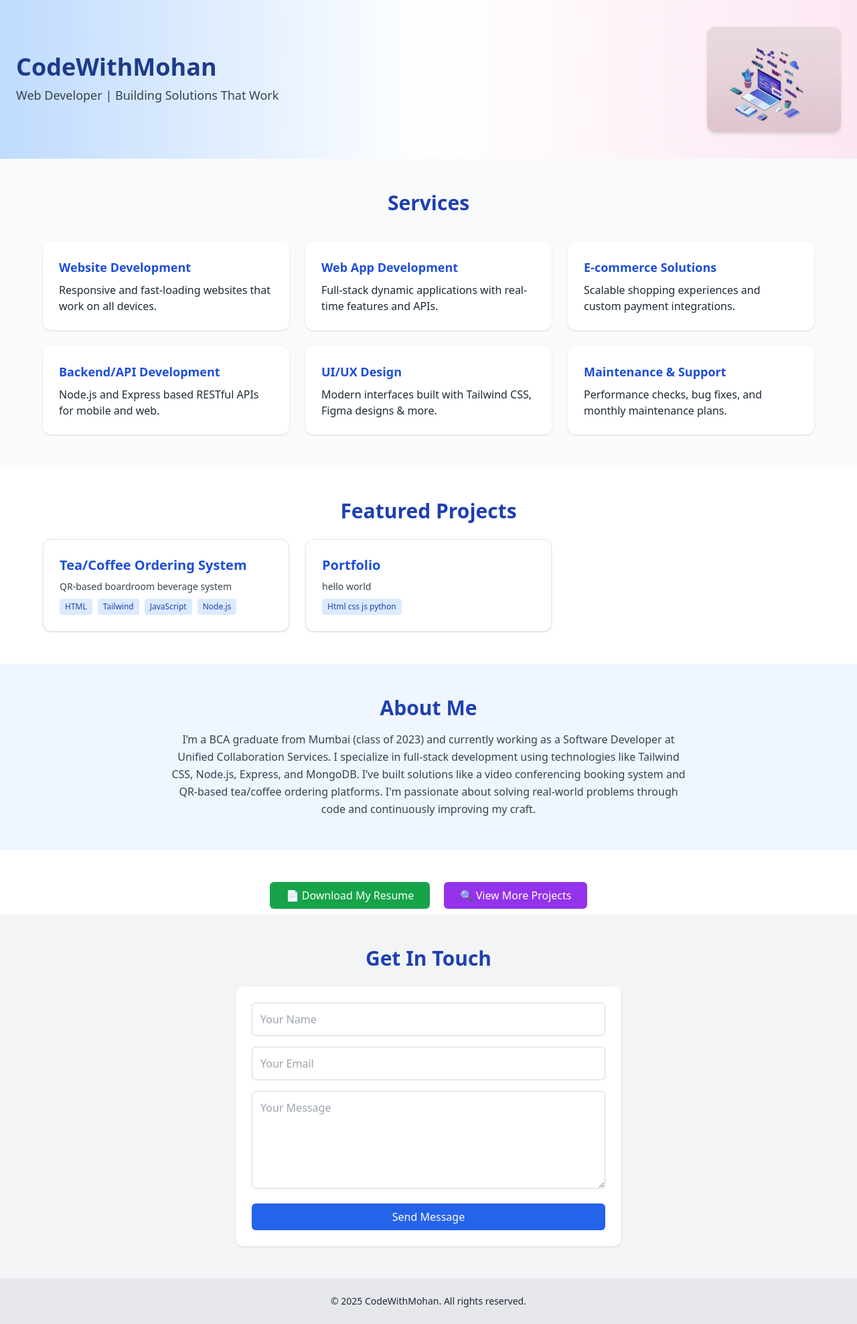
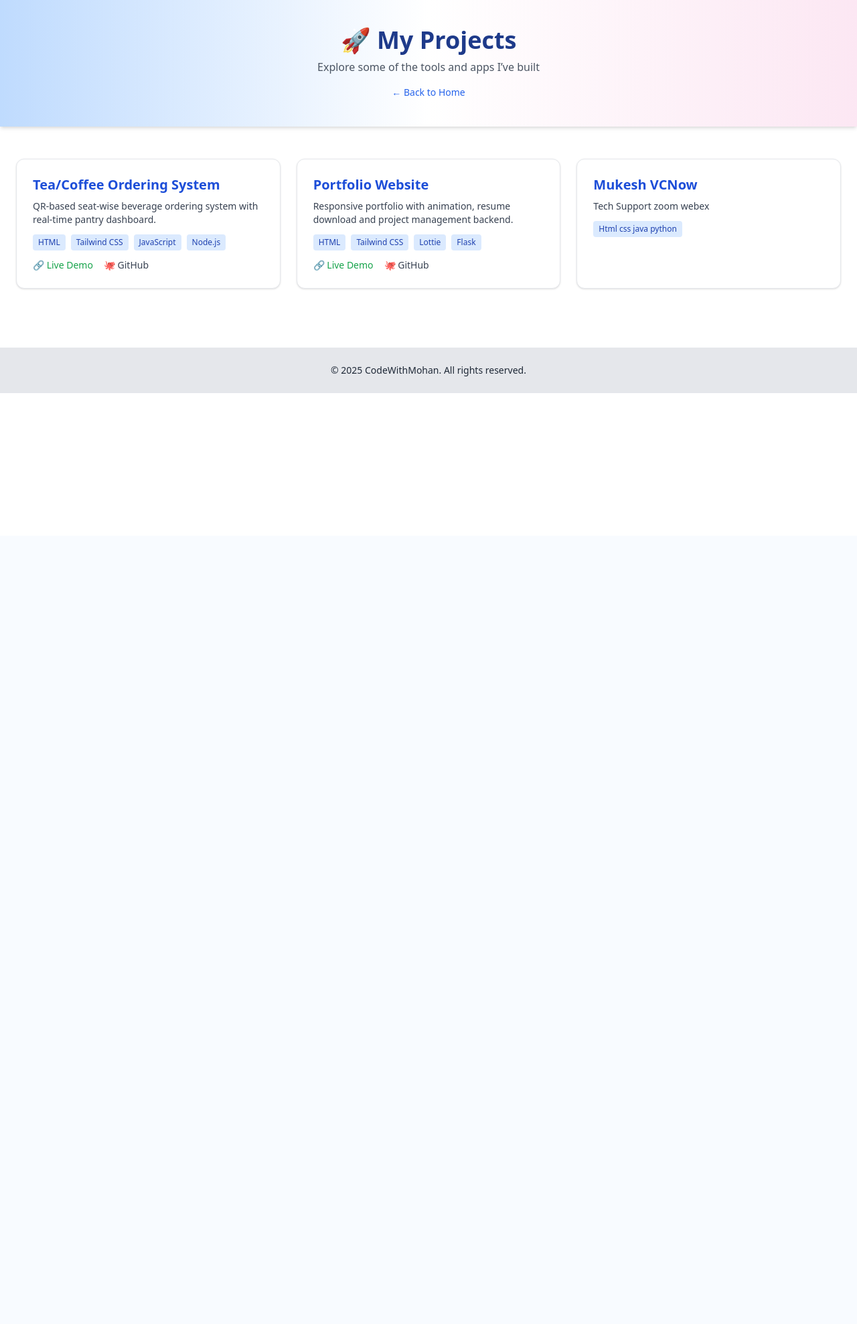
Before and after one commit to mohanvishwakarma327/codewithmohan.github.io, a Flask app: page /projects in a window 1280 px wide. Shown: the whole page at 67% size. After the commit the page ends 587 px from the top, so only its background shows below. Run offline with Flask 3, Linux system fonts and the light colour scheme; some libraries are stand-ins or nearby versions.

Commit message:
Added all portfolio files

```diff
--- a/app.py
+++ b/app.py
@@ -1,54 +1,43 @@
 from flask import Flask, render_template, request, redirect, session
-import json, os
+import json
+import os
 
 app = Flask(__name__)
-app.secret_key = 'super-secret-key'  # Replace with a strong key in production
+app.secret_key = 'your-secret-key'
 
 PROJECTS_FILE = 'projects.json'
 USERS_FILE = 'users.json'
 
-
-# ---------- Helpers ----------
+# --- Helpers ---
 def load_projects():
-    if not os.path.exists(PROJECTS_FILE):
-        return []
-    with open(PROJECTS_FILE) as f:
-        return json.load(f)
+    if os.path.exists(PROJECTS_FILE):
+        with open(PROJECTS_FILE) as f:
+            return json.load(f)
+    return []
 
 def save_projects(projects):
     with open(PROJECTS_FILE, 'w') as f:
         json.dump(projects, f, indent=2)
 
-
-# ---------- Routes ----------
+# --- Public Portfolio Pages ---
 @app.route('/')
-def home():
-    return redirect('/projects')
+def index():
+    return render_template('index.html')
 
 @app.route('/projects')
-def show_projects():
-    projects = load_projects()
-    return render_template('projects.html', projects=projects)
+def projects():
+    return render_template('project.html', projects=load_projects())
 
-@app.route('/portfolio')
-def portfolio():
-    projects = load_projects()
-    return render_template('project.html', projects=projects)
-
-
-
-# ---------- Admin Login ----------
+# --- Auth ---
 @app.route('/login', methods=['GET', 'POST'])
 def login():
     if request.method == 'POST':
         with open(USERS_FILE) as f:
             users = json.load(f)
-        username = request.form['username']
-        password = request.form['password']
-        if users.get(username) == password:
-            session['logged_in'] = True
+        if users.get(request.form['username']) == request.form['password']:
+            session['admin'] = True
             return redirect('/admin')
-        return "❌ Invalid credentials"
+        return "Invalid credentials"
     return render_template('login.html')
 
 @app.route('/logout')
@@ -56,18 +45,16 @@ def logout():
     session.clear()
     return redirect('/login')
 
-
-# ---------- Admin Panel ----------
+# --- Admin Panel ---
 @app.route('/admin')
 def admin():
-    if not session.get('logged_in'):
+    if not session.get('admin'):
         return redirect('/login')
-    projects = load_projects()
-    return render_template('admin.html', projects=projects)
+    return render_template('admin.html', projects=load_projects())
 
 @app.route('/add', methods=['POST'])
-def add_project():
-    if not session.get('logged_in'):
+def add():
+    if not session.get('admin'):
         return redirect('/login')
     projects = load_projects()
     new_id = max([p['id'] for p in projects], default=0) + 1
@@ -75,22 +62,21 @@ def add_project():
         "id": new_id,
         "title": request.form['title'],
         "description": request.form['description'],
-        "tags": [tag.strip() for tag in request.form['tags'].split(',') if tag.strip()]
+        "tags": [tag.strip() for tag in request.form['tags'].split(',')],
+        "github": request.form.get('github', ''),
+        "demo": request.form.get('demo', '')
     }
     projects.append(project)
     save_projects(projects)
     return redirect('/admin')
 
 @app.route('/delete/<int:project_id>', methods=['POST'])
-def delete_project(project_id):
-    if not session.get('logged_in'):
+def delete(project_id):
+    if not session.get('admin'):
         return redirect('/login')
-    projects = load_projects()
-    projects = [p for p in projects if p['id'] != project_id]
+    projects = [p for p in load_projects() if p['id'] != project_id]
     save_projects(projects)
     return redirect('/admin')
 
-
-# ---------- Run App ----------
 if __name__ == '__main__':
     app.run(debug=True)
--- a/projects.json
+++ b/projects.json
@@ -2,20 +2,37 @@
   {
     "id": 1,
     "title": "Tea/Coffee Ordering System",
-    "description": "QR-based boardroom beverage system",
+    "description": "QR-based seat-wise beverage ordering system with real-time pantry dashboard.",
     "tags": [
       "HTML",
-      "Tailwind",
+      "Tailwind CSS",
       "JavaScript",
       "Node.js"
-    ]
+    ],
+    "github": "https://github.com/yourusername/tea-coffee-ordering",
+    "demo": "https://yourdemo.com/tea-coffee"
   },
   {
     "id": 2,
-    "title": "Portfolio",
-    "description": "hello world",
+    "title": "Portfolio Website",
+    "description": "Responsive portfolio with animation, resume download and project management backend.",
     "tags": [
-      "Html css js python"
-    ]
+      "HTML",
+      "Tailwind CSS",
+      "Lottie",
+      "Flask"
+    ],
+    "github": "https://github.com/yourusername/portfolio",
+    "demo": "https://codewithmohan.github.io"
+  },
+  {
+    "id": 3,
+    "title": "Mukesh VCNow",
+    "description": "Tech Support zoom webex",
+    "tags": [
+      "Html css java python"
+    ],
+    "github": "",
+    "demo": ""
   }
 ]
--- /dev/null
+++ b/templates/project.html
@@ -0,0 +1,57 @@
+<!DOCTYPE html>
+<html lang="en">
+<head>
+  <meta charset="UTF-8" />
+  <meta name="viewport" content="width=device-width, initial-scale=1.0"/>
+  <title>My Projects - CodeWithMohan</title>
+  <script src="https://cdn.tailwindcss.com"></script>
+</head>
+<body class="bg-white text-gray-800 font-sans">
+
+  <!-- Header -->
+  <header class="bg-gradient-to-r from-blue-200 via-white to-pink-100 py-10 px-6 shadow-md">
+    <div class="text-center">
+      <h1 class="text-4xl font-extrabold text-blue-900">🚀 My Projects</h1>
+      <p class="text-gray-600 mt-2">Explore some of the tools and apps I’ve built</p>
+      <a href="/" class="inline-block mt-4 text-blue-600 hover:underline text-sm">← Back to Home</a>
+    </div>
+  </header>
+
+  <!-- Projects Grid -->
+  <section class="py-12 px-6">
+    <div class="max-w-7xl mx-auto grid gap-6 sm:grid-cols-1 md:grid-cols-2 lg:grid-cols-3">
+
+      {% for project in projects %}
+      <div class="bg-white rounded-xl shadow p-6 border hover:shadow-lg transition">
+        <h3 class="text-xl font-bold text-blue-700 mb-2">{{ project.title }}</h3>
+        <p class="text-sm text-gray-700 mb-3">{{ project.description }}</p>
+
+        <div class="flex flex-wrap gap-2 text-xs mb-3">
+          {% for tag in project.tags %}
+            <span class="bg-blue-100 text-blue-800 px-2 py-1 rounded">{{ tag }}</span>
+          {% endfor %}
+        </div>
+
+        <div class="flex gap-4 text-sm">
+          {% if project.demo %}
+            <a href="{{ project.demo }}" target="_blank"
+               class="text-green-600 hover:underline font-medium">🔗 Live Demo</a>
+          {% endif %}
+          {% if project.github %}
+            <a href="{{ project.github }}" target="_blank"
+               class="text-gray-700 hover:underline font-medium">🐙 GitHub</a>
+          {% endif %}
+        </div>
+      </div>
+      {% endfor %}
+
+    </div>
+  </section>
+
+  <!-- Footer -->
+  <footer class="text-center py-6 bg-gray-200 text-sm mt-10">
+    &copy; 2025 CodeWithMohan. All rights reserved.
+  </footer>
+
+</body>
+</html>
--- a/templates/projects.html
+++ /dev/null
@@ -1,117 +0,0 @@
-<!DOCTYPE html>
-<html lang="en">
-<head>
-  <meta charset="UTF-8" />
-  <meta name="viewport" content="width=device-width, initial-scale=1.0"/>
-  <title>CodeWithMohan - Web Developer</title>
-  <script src="https://cdn.tailwindcss.com"></script>
-</head>
-<body class="bg-white text-gray-800 font-sans">
-
-  <!-- Hero Section -->
-  <header class="bg-gradient-to-r from-blue-200 via-white to-pink-100 py-10 px-6 shadow-md">
-    <div class="container mx-auto flex flex-col md:flex-row items-center justify-between gap-8">
-      <div class="text-center md:text-left">
-        <h1 class="text-4xl font-extrabold text-blue-900">CodeWithMohan</h1>
-        <p class="text-lg text-gray-700 mt-2">Web Developer | Building Solutions That Work</p>
-      </div>
-      <div class="flex justify-center md:justify-end">
-        <img src="/static/assets/sav.png" alt="Developer Illustration"
-             class="w-[200px] h-auto rounded-xl shadow-md mx-auto md:mx-0" />
-      </div>
-    </div>
-  </header>
-
-  <!-- Services Section -->
-  <section class="py-12 px-6 bg-gray-50">
-    <h2 class="text-3xl font-semibold text-center text-blue-800 mb-10">Services</h2>
-    <div class="max-w-6xl mx-auto grid gap-6 sm:grid-cols-1 md:grid-cols-2 lg:grid-cols-3">
-      {% for service in [
-        'Website Development',
-        'Web App Development',
-        'E-commerce Solutions',
-        'Backend/API Development',
-        'UI/UX Design',
-        'Maintenance & Support'
-      ] %}
-        <div class="bg-white p-6 rounded-xl shadow hover:shadow-lg transition">
-          <h3 class="text-lg font-bold text-blue-700 mb-2">{{ service }}</h3>
-          <p>{{ loop.index == 1 and 'Responsive and fast-loading websites that work on all devices.' or
-                 loop.index == 2 and 'Full-stack dynamic applications with real-time features and APIs.' or
-                 loop.index == 3 and 'Scalable shopping experiences and custom payment integrations.' or
-                 loop.index == 4 and 'Node.js and Express based RESTful APIs for mobile and web.' or
-                 loop.index == 5 and 'Modern interfaces built with Tailwind CSS, Figma designs & more.' or
-                 'Performance checks, bug fixes, and monthly maintenance plans.' }}
-          </p>
-        </div>
-      {% endfor %}
-    </div>
-  </section>
-
-  <!-- Project Section -->
-  <section class="py-12 px-6">
-    <h2 class="text-3xl font-semibold text-center text-blue-800 mb-6">Featured Projects</h2>
-    <div class="max-w-6xl mx-auto grid gap-6 sm:grid-cols-1 md:grid-cols-2 lg:grid-cols-3">
-
-      {% for project in projects %}
-      <div class="bg-white rounded-xl shadow p-6 border hover:shadow-lg transition">
-        <h3 class="text-xl font-bold text-blue-700 mb-2">{{ project.title }}</h3>
-        <p class="text-sm text-gray-700 mb-2">{{ project.description }}</p>
-        <div class="flex flex-wrap gap-2 text-xs">
-          {% for tag in project.tags %}
-            <span class="bg-blue-100 text-blue-800 px-2 py-1 rounded">{{ tag }}</span>
-          {% endfor %}
-        </div>
-      </div>
-      {% endfor %}
-
-    </div>
-  </section>
-
-  <!-- About Section -->
-  <section class="py-12 px-6 bg-blue-50">
-    <h2 class="text-3xl font-semibold text-center text-blue-800 mb-4">About Me</h2>
-    <p class="max-w-3xl mx-auto text-center text-gray-700 leading-relaxed">
-      I’m a BCA graduate from Mumbai (class of 2023) and currently working as a Software Developer at Unified Collaboration Services.
-      I specialize in full-stack development using technologies like Tailwind CSS, Node.js, Express, and MongoDB.
-      I’ve built solutions like a video conferencing booking system and QR-based tea/coffee ordering platforms.
-      I'm passionate about solving real-world problems through code and continuously improving my craft.
-    </p>
-  </section>
-
-  <!-- Resume & Projects Buttons -->
-  <div class="text-center mt-10">
-    <a href="/static/resume.pdf" download
-      class="inline-block bg-green-600 text-white px-6 py-2 m-2 rounded-md hover:bg-green-700 transition">
-      📄 Download My Resume
-    </a>
-    <a href="/projects"
-      class="inline-block bg-purple-600 text-white px-6 py-2 m-2 rounded-md hover:bg-purple-700 transition">
-      🔍 View More Projects
-    </a>
-  </div>
-
-  <!-- Contact Section -->
-  <section class="py-12 px-6 bg-gray-100">
-    <h2 class="text-3xl font-semibold text-center text-blue-800 mb-6">Get In Touch</h2>
-    <div class="max-w-xl mx-auto bg-white p-6 rounded-xl shadow">
-      <form action="https://formspree.io/f/your-form-id" method="POST" class="space-y-4">
-        <input type="text" name="name" placeholder="Your Name" required
-          class="w-full p-3 border border-gray-300 rounded-md focus:outline-none focus:ring-2 focus:ring-blue-300"/>
-        <input type="email" name="email" placeholder="Your Email" required
-          class="w-full p-3 border border-gray-300 rounded-md focus:outline-none focus:ring-2 focus:ring-blue-300"/>
-        <textarea name="message" placeholder="Your Message" rows="5" required
-          class="w-full p-3 border border-gray-300 rounded-md focus:outline-none focus:ring-2 focus:ring-blue-300"></textarea>
-        <button type="submit"
-          class="w-full bg-blue-600 text-white py-2 rounded-md hover:bg-blue-700 transition">Send Message</button>
-      </form>
-    </div>
-  </section>
-
-  <!-- Footer -->
-  <footer class="text-center py-6 bg-gray-200 text-sm">
-    &copy; 2025 CodeWithMohan. All rights reserved.
-  </footer>
-
-</body>
-</html>
```
Also changed, not shown: templates/admin.html (+21 -8 lines), templates/index.html (added, +70 -0 lines), templates/login.html (+8 -4 lines), README.md (deleted), requirements.txt (added), static/assets/sav.png (renamed from assets/sav.png), static/style.css (deleted).
